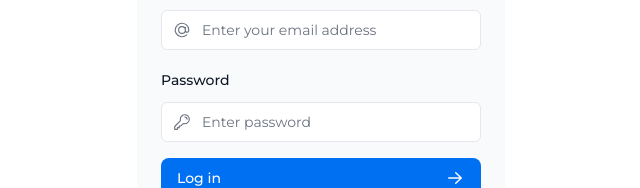
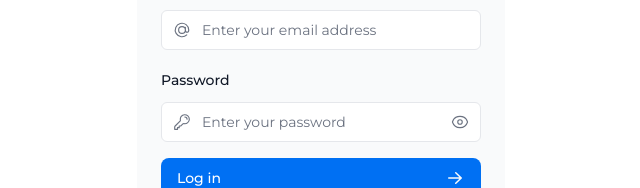
Before and after one commit to BryanQuin3/collection-management-client, a Next.js app: page /login in a window 1280 px wide. Shown: the part 390-578 px from the top of the page, without its empty margins (319-959 px from the left). Built offline with nearby package versions, Linux system fonts and the light colour scheme; no server answers; a web font is replaced by a local one.

Commit message:
Add password field component to login and register forms

```diff
--- a/app/lib/definitions.ts
+++ b/app/lib/definitions.ts
@@ -117,6 +117,7 @@ export type UserState = {
     password?: string[];
   };
   message?: string | null;
+  status?: string;
 };
 
 export type UserForm = {
--- a/app/ui/login-form.tsx
+++ b/app/ui/login-form.tsx
@@ -9,6 +9,7 @@ import { ArrowRightIcon } from '@heroicons/react/20/solid'
 import { Button } from './button'
 import { useFormState } from 'react-dom'
 import { login } from '@/app/lib/actions'
+import PasswordField from './password'
 
 export default function LoginForm() {
 
@@ -40,26 +41,12 @@ export default function LoginForm() {
               <AtSymbolIcon className='pointer-events-none absolute left-3 top-1/2 h-[18px] w-[18px] -translate-y-1/2 text-gray-500 peer-focus:text-gray-900' />
             </div>
           </div>
-          <div className='mt-4'>
-            <label
-              className='mb-3 mt-5 block text-sm font-medium text-gray-900'
-              htmlFor='password'
-            >
-              Password
-            </label>
-            <div className='relative'>
-              <input
-                className='peer block w-full rounded-md border border-gray-200 py-[9px] pl-10 text-sm outline-2 placeholder:text-gray-500'
-                id='password'
-                type='password'
-                name='password'
-                placeholder='Enter password'
-                required
-                minLength={8}
-              />
-              <KeyIcon className='pointer-events-none absolute left-3 top-1/2 h-[18px] w-[18px] -translate-y-1/2 text-gray-500 peer-focus:text-gray-900' />
-            </div>
-          </div>
+          <PasswordField
+            label='Password'
+            id='password'
+            name='password'
+            placeholder='Enter your password'
+          />
         </div>
         <LoginButton />
         <div className='flex h-8 items-end space-x-1'>
--- /dev/null
+++ b/app/ui/password.tsx
@@ -0,0 +1,44 @@
+'use client'
+import { KeyIcon, EyeIcon, EyeSlashIcon } from '@heroicons/react/24/outline'
+import { useState } from 'react'
+
+type PasswordFieldProps = {
+    label: string
+    id: 'password' | 'confirmPassword'
+    name: 'password' | 'confirmPassword'
+    placeholder: string
+}
+
+export default function PasswordField({ label, id, name, placeholder }: PasswordFieldProps) {
+    const [showPassword, setShowPassword] = useState(false)
+
+    return (
+        <div>
+            <label
+                className='mb-3 mt-5 block text-sm font-medium text-gray-900'
+                htmlFor='password'
+            >
+                {label}
+            </label>
+            <div className='relative'>
+                <input
+                    className='peer block w-full rounded-md border border-gray-200 py-[9px] pl-10 text-sm outline-2 placeholder:text-gray-500'
+                    id={id}
+                    type={showPassword ? 'text' : 'password'}
+                    name={name}
+                    placeholder={placeholder}
+                    required
+                    minLength={8}
+                />
+                <KeyIcon className='pointer-events-none absolute left-3 top-1/2 h-[18px] w-[18px] -translate-y-1/2 text-gray-500 peer-focus:text-gray-900' />
+                {
+                    !showPassword ?
+                        <EyeIcon onClick={() => setShowPassword(!showPassword)} className='absolute right-3 top-1/2 h-[18px] w-[18px] -translate-y-1/2 text-gray-500 peer-focus:text-gray-900 hover:cursor-pointer' />
+                        :
+                        <EyeSlashIcon onClick={() => setShowPassword(!showPassword)} className='absolute right-3 top-1/2 h-[18px] w-[18px] -translate-y-1/2 text-gray-500 peer-focus:text-gray-900 hover:cursor-pointer' />
+                }
+
+            </div>
+        </div>
+    )
+}
--- a/app/ui/register-form.tsx
+++ b/app/ui/register-form.tsx
@@ -2,7 +2,6 @@
 import { lusitana } from '@/app/ui/fonts'
 import {
     AtSymbolIcon,
-    KeyIcon,
     ExclamationCircleIcon,
     UserCircleIcon
 } from '@heroicons/react/24/outline'
@@ -11,11 +10,12 @@ import { Button } from './button'
 import { useFormState } from 'react-dom'
 import { register } from '@/app/lib/actions'
 import Link from 'next/link'
+import PasswordField from './password'
 
 export default function RegisterForm() {
-
     const initialState = { message: null, errors: {} }
     const [state, dispatch] = useFormState(register, initialState)
+
     return (
         <form className='space-y-3' action={dispatch}>
             <div className='flex-1 rounded-lg bg-gray-50 px-6 pb-4 pt-8'>
@@ -62,47 +62,20 @@ export default function RegisterForm() {
                             <AtSymbolIcon className='pointer-events-none absolute left-3 top-1/2 h-[18px] w-[18px] -translate-y-1/2 text-gray-500 peer-focus:text-gray-900' />
                         </div>
                     </div>
-                    <div>
-                        <label
-                            className='mb-3 mt-5 block text-sm font-medium text-gray-900'
-                            htmlFor='password'
-                        >
-                            Password
-                        </label>
-                        <div className='relative'>
-                            <input
-                                className='peer block w-full rounded-md border border-gray-200 py-[9px] pl-10 text-sm outline-2 placeholder:text-gray-500'
+                    {/* password */}
+                    <PasswordField
+                        label='Password'
                         id='password'
-                                type='password'
                         name='password'
                         placeholder='Enter password'
-                                required
-                                minLength={8}
                     />
-                            <KeyIcon className='pointer-events-none absolute left-3 top-1/2 h-[18px] w-[18px] -translate-y-1/2 text-gray-500 peer-focus:text-gray-900' />
-                        </div>
-                    </div>
                     {/* confirm password */}
-                    <div>
-                        <label
-                            className='mb-3 mt-5 block text-sm font-medium text-gray-900'
-                            htmlFor='password'
-                        >
-                            Confirm Password
-                        </label>
-                        <div className='relative'>
-                            <input
-                                className='peer block w-full rounded-md border border-gray-200 py-[9px] pl-10 text-sm outline-2 placeholder:text-gray-500'
+                    <PasswordField
+                        label='Confirm Password'
                         id='confirmPassword'
-                                type='password'
                         name='confirmPassword'
                         placeholder='Confirm password'
-                                required
-                                minLength={8}
                     />
-                            <KeyIcon className='pointer-events-none absolute left-3 top-1/2 h-[18px] w-[18px] -translate-y-1/2 text-gray-500 peer-focus:text-gray-900' />
-                        </div>
-                    </div>
                 </div>
                 <RegisterButton />
                 <div className='flex items-center gap-2 mt-3 justify-between'>
```
Lines whose indentation alone changed are shown as unchanged.
